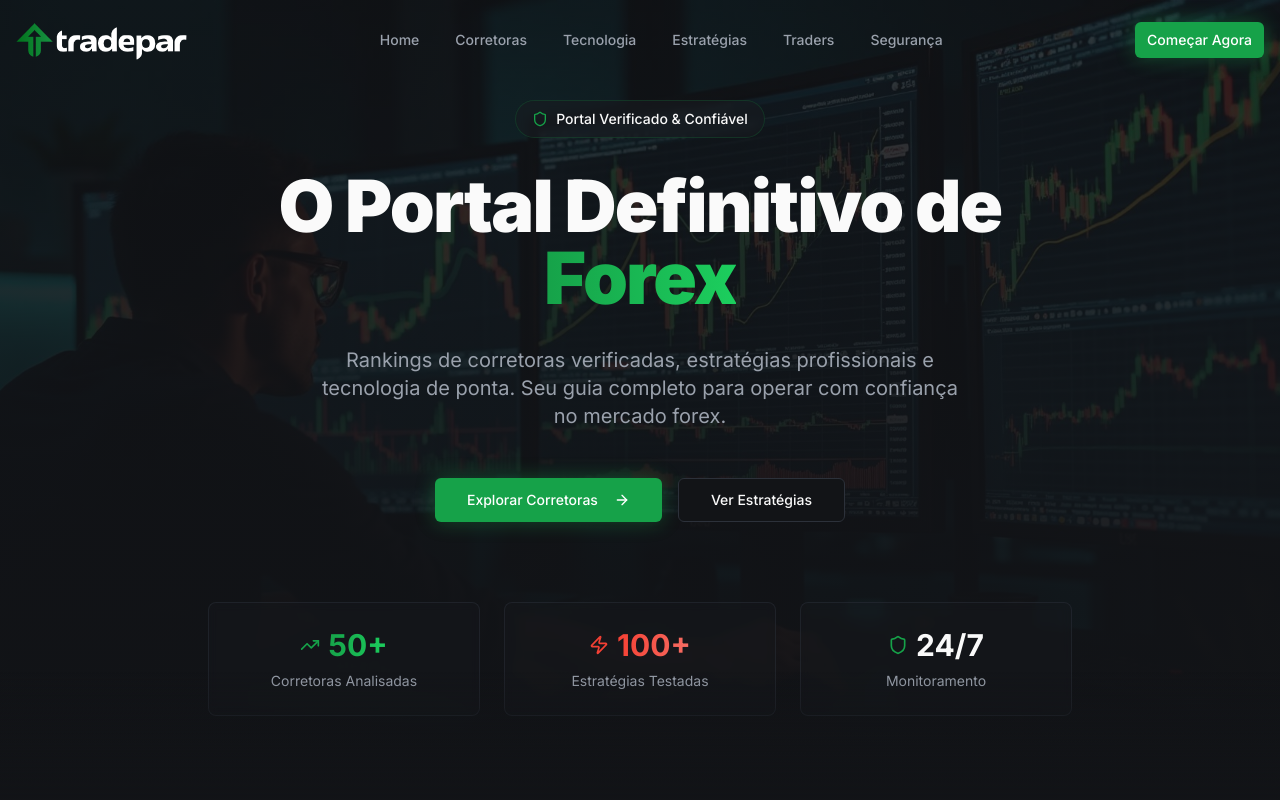
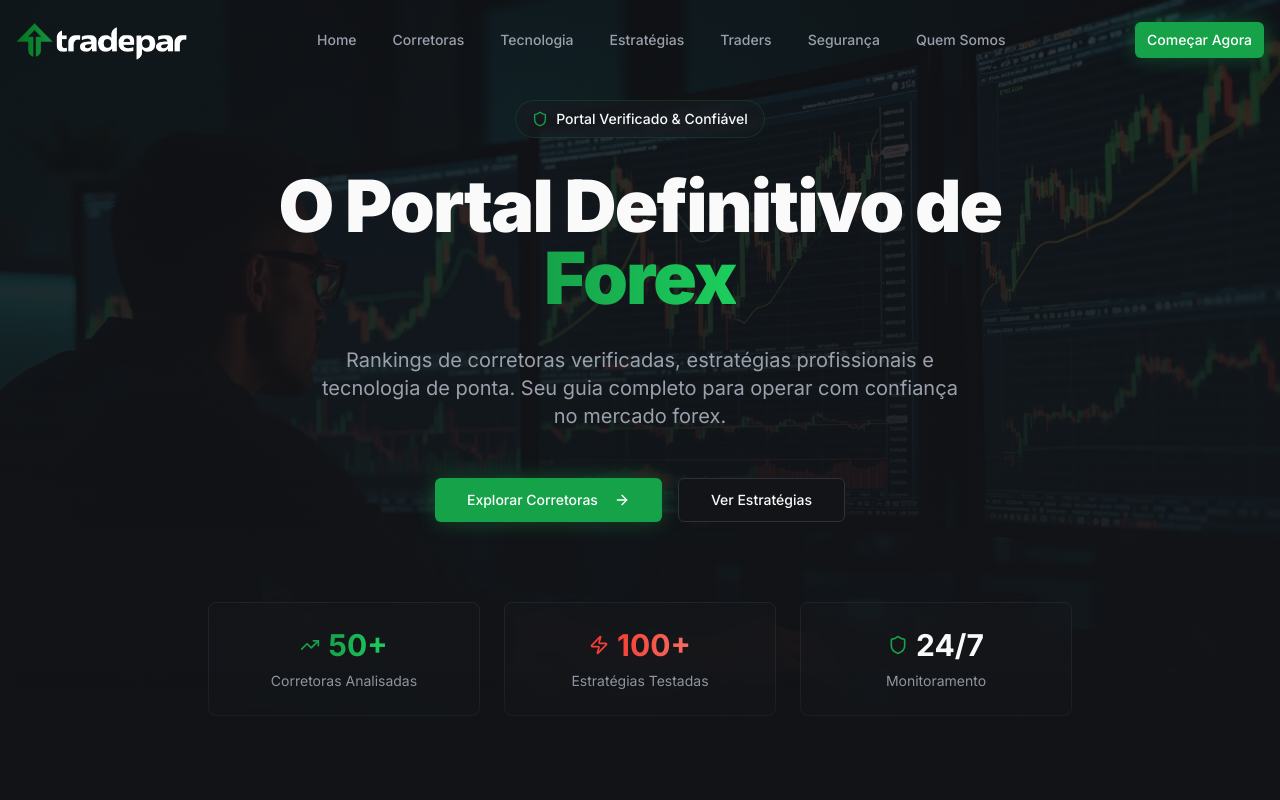
Before and after one commit to danielolimpio/tradepar-369c5e41, a React (Vite) app: page / in a window 1280 px wide. Shown: the top 800 px of the page. Built offline with nearby package versions, Linux system fonts and the light colour scheme; the HTML template or start-up script is replaced by a standard one.

Commit message:
Changes
Co-authored-by: danielolimpio <177458661+danielolimpio@users.noreply.github.com>

```diff
--- a/src/components/Navigation.tsx
+++ b/src/components/Navigation.tsx
@@ -23,6 +23,7 @@ const Navigation = () => {
     { label: "Estratégias", href: "/estrategias" },
     { label: "Traders", href: "/traders" },
     { label: "Segurança", href: "/seguranca" },
+    { label: "Quem Somos", href: "/quem-somos" },
   ];
 
   return (
```
